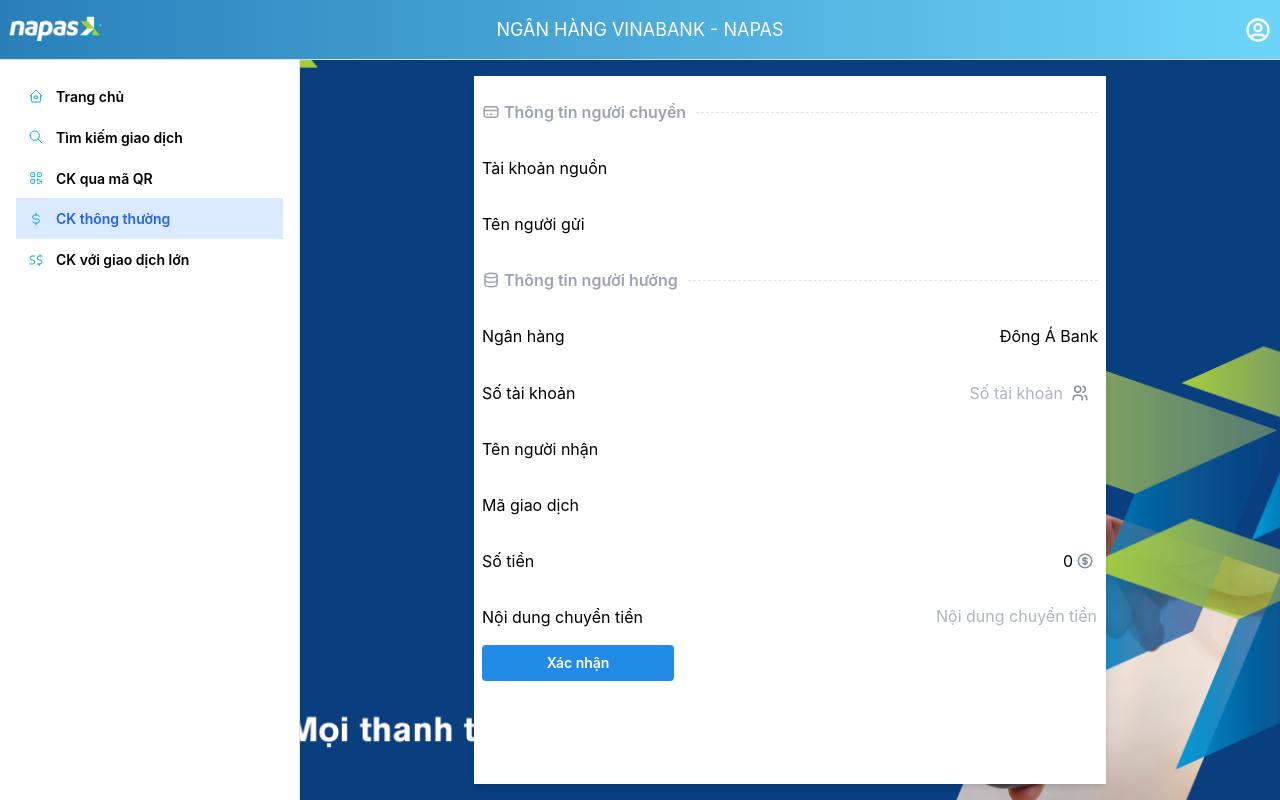
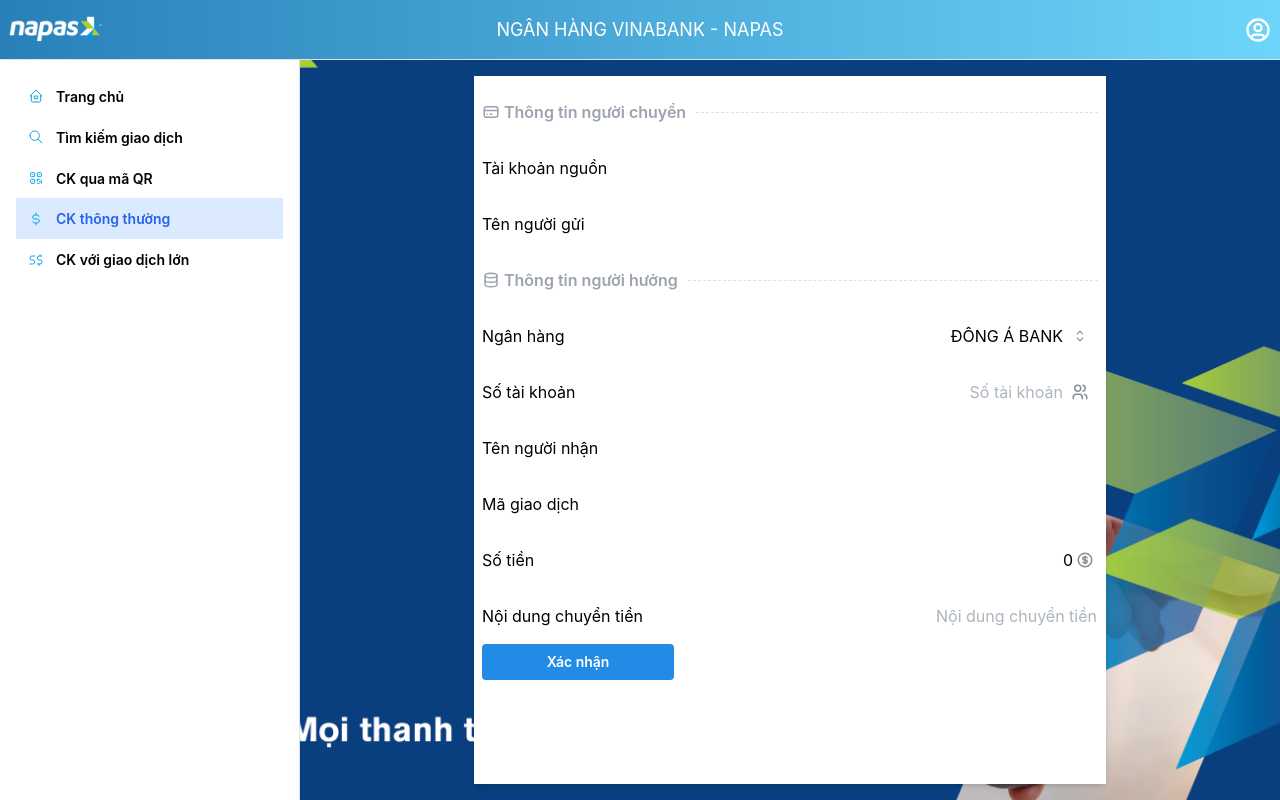
Before and after one commit to toantranduy3008/bankdemo, a React (Vite) app: page /bankdemo/transfer in a window 1280 px wide. Built offline with nearby package versions, Linux system fonts and the light colour scheme; no server answers; sample sign-in values are in the browser's storage.

Commit message:
Commit
Thay đổi phần chọn NHTH từ mặc định Đông Á Bank sang lấy danh sách từ api

```diff
--- a/src/pages/batchTransfer/BatchTransfer.jsx
+++ b/src/pages/batchTransfer/BatchTransfer.jsx
@@ -2,7 +2,7 @@
 {/* react packages */ }
 import { useRef, useState, useEffect } from "react"
 {/* mantine packages */ }
-import { NumberInput, ScrollArea, Divider, Badge, TextInput, Loader, Textarea, Button, Tooltip, LoadingOverlay, Switch, Modal } from "@mantine/core"
+import { NumberInput, ScrollArea, Divider, Badge, TextInput, Loader, Textarea, Button, Tooltip, LoadingOverlay, Switch, Modal, Select } from "@mantine/core"
 import classes from './Demo.module.css'
 import { IconTrash, IconUsers, IconCreditCard, IconDatabase, IconCirclePlus, IconInfoCircle } from "@tabler/icons-react"
 import axios from "axios"
@@ -29,9 +29,37 @@
     const [showModalResult, setShowModalResult] = useState(false)
     const [autoDetach, setAutoDetach] = useState(true)
     const [showDetachModal, setShowDetachModal] = useState(false)
+    const [listBank, setListBank] = useState([{ value: '970406', label: 'ĐÔNG Á BANK' }])
+    const [bankId, setBankId] = useState("970406")
     useEffect(() => {
         accountRef.current.focus();
+        axios.get('/bankdemo/api/payment/getListBank', { headers: authHeader() })
+            .then(res => {
+                const { listBank } = res.data
+                const banks = listBank.map(item => {
+                    return {
+                        value: item.id,
+                        label: item.name
+                    }
+                })
+                setBankId(banks[0].value)
+                setListBank(banks)
+            })
+            .catch(() => {
+                // accountRef.current.focus()
+                NotificationServices.error('Không tìm được danh sách ngân hàng thụ hưởng.')
+                return;
+            })
+            .finally(() => { setLoadingAccount(false) })
+
     }, [])
+
+    const handleChangeBank = (e) => {
+        setBankId(e)
+        setToAccount('')
+        setReceiver('')
+        setRefCode('')
+    }
 
     const handleAddTransaction = () => {
         if (!autoDetach) {
@@ -92,7 +120,7 @@
     const handleSearchAccount = () => {
         if (toAccount) {
             setLoadingAccount(true)
-            axios.get(`/bankdemo/api/payment/investigatename?creditorAgent=970406&toAccount=${toAccount}`, { headers: authHeader() })
+            axios.get(`/bankdemo/api/payment/investigatename?creditorAgent=${bankId}&toAccount=${toAccount}`, { headers: authHeader() })
                 .then(res => {
                     const { f39, f63, f120 } = res.data
                     if (f39 !== '00') {
@@ -167,7 +195,7 @@
         }
 
         const requestBody = {
-            creditorAgent: '970406',
+            creditorAgent: bankId,
             toAccount: toAccount.trim(),
             listAmount: listTransaction,
             content: content,
@@ -223,7 +251,17 @@
                     <Divider size={'xs'} label={<p className="flex text-base font-semibold text-gray-400 items-center gap-1"><IconDatabase size={18} />Thông tin người hưởng</p>} labelPosition="left" variant="dashed" />
                     <div className="flex flex-row">
                         <p className="flex flex-1 text-base ">Ngân hàng</p>
-                        <p className="flex flex-1 justify-end">Đông Á Bank</p>
+                        <Select
+                            data={listBank}
+                            defaultValue={bankId}
+                            variant="unstyled"
+                            classNames={{
+                                input: classes.input,
+                                wrapper: classes.wrapper
+                            }}
+                            className="flex flex-1 items-center justify-end"
+                            onChange={handleChangeBank}
+                        />
                     </div>
                     <div className="flex flex-row">
                         <p className="flex flex-1 text-base  items-center gap-2">Số tài khoản {loadingAccount && <Loader size={18} className="flex items-center" />}</p>
--- a/src/pages/transfer/Transfer.jsx
+++ b/src/pages/transfer/Transfer.jsx
@@ -1,5 +1,5 @@
 import { useState, useRef, useEffect } from "react"
-import { Divider, TextInput, Loader, Textarea, Button, NumberInput, LoadingOverlay } from "@mantine/core"
+import { Divider, TextInput, Loader, Textarea, Button, NumberInput, LoadingOverlay, Select } from "@mantine/core"
 import { IconUsers, IconCreditCard, IconDatabase, IconCoin } from "@tabler/icons-react"
 import classes from './Transfer.module.css'
 import { authHeader, getCurrentUser } from "../../services/AuthServices"
@@ -22,10 +22,37 @@
     const [loadingAccount, setLoadingAccount] = useState(false)
     const [loadingTransfer, setLoadingTransfer] = useState(false)
     const [showModalResult, setShowModalResult] = useState(false)
-
+    const [listBank, setListBank] = useState([{ value: '970406', label: 'ĐÔNG Á BANK' }])
+    const [bankId, setBankId] = useState("970406")
     useEffect(() => {
         accountRef.current.focus();
+        axios.get('/bankdemo/api/payment/getListBank', { headers: authHeader() })
+            .then(res => {
+                const { listBank } = res.data
+                const banks = listBank.map(item => {
+                    return {
+                        value: item.id,
+                        label: item.name
+                    }
+                })
+                setBankId(banks[0].value)
+                setListBank(banks)
+            })
+            .catch(() => {
+                // accountRef.current.focus()
+                NotificationServices.error('Không tìm được danh sách ngân hàng thụ hưởng.')
+                return;
+            })
+            .finally(() => { setLoadingAccount(false) })
+
     }, [])
+
+    const handleChangeBank = (e) => {
+        setBankId(e)
+        setToAccount('')
+        setReceiver('')
+        setRefCode('')
+    }
 
     const handleChangeToAccount = (e) => {
         setToAccount(e.target.value.trim())
@@ -36,7 +63,7 @@
     const handleSearchAccount = () => {
         if (toAccount) {
             setLoadingAccount(true)
-            axios.get(`/bankdemo/api/payment/investigatename?creditorAgent=970406&toAccount=${toAccount}`, { headers: authHeader() })
+            axios.get(`/bankdemo/api/payment/investigatename?creditorAgent=${bankId}&toAccount=${toAccount}`, { headers: authHeader() })
                 .then(res => {
                     const { f39, f63, f120 } = res.data
                     if (f39 !== '00') {
@@ -108,7 +135,7 @@
         const requestBody = {
             amount: amount,
             content: content,
-            creditorAgent: '970406',
+            creditorAgent: bankId,
             f63: refCode,
             toAccount: toAccount
         }
@@ -157,8 +184,19 @@
                     </div>
                     <Divider size={'xs'} label={<p className="flex text-base font-semibold text-gray-400 items-center gap-1"><IconDatabase size={18} />Thông tin người hưởng</p>} labelPosition="left" variant="dashed" />
                     <div className="flex flex-row">
-                        <p className="flex flex-1 text-base ">Ngân hàng</p>
-                        <p className="flex flex-1 justify-end">Đông Á Bank</p>
+                        <p className="flex flex-1 text-base items-center">Ngân hàng</p>
+                        {/* <p className="flex flex-1 justify-end">Đông Á Bank</p> */}
+                        <Select
+                            data={listBank}
+                            defaultValue={bankId}
+                            variant="unstyled"
+                            classNames={{
+                                input: classes.input,
+                                wrapper: classes.wrapper
+                            }}
+                            className="flex flex-1 items-center justify-end"
+                            onChange={handleChangeBank}
+                        />
                     </div>
                     <div className="flex flex-row">
                         <p className="flex flex-1 text-base  items-center gap-2">Số tài khoản {loadingAccount && <Loader size={18} className="flex items-center" />}</p>
```
